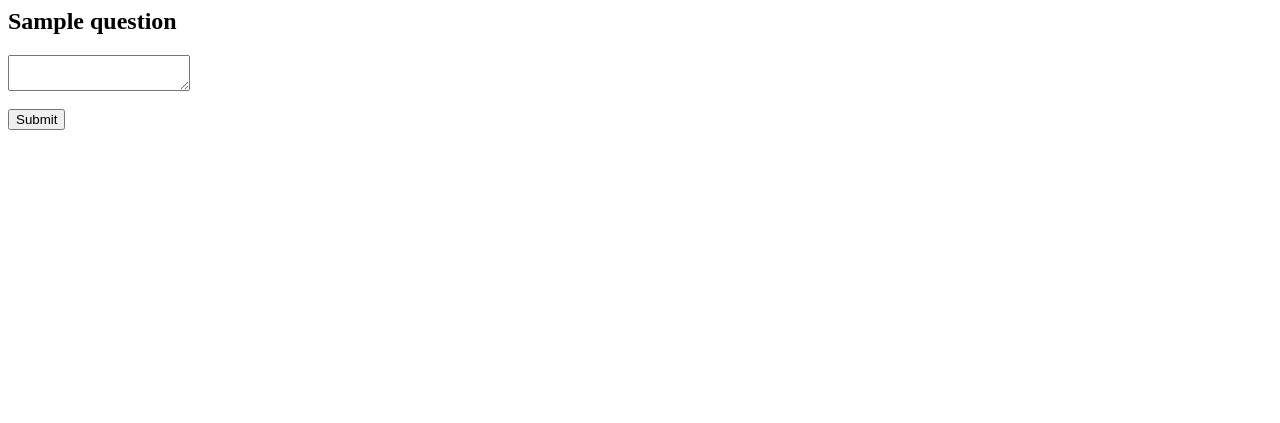
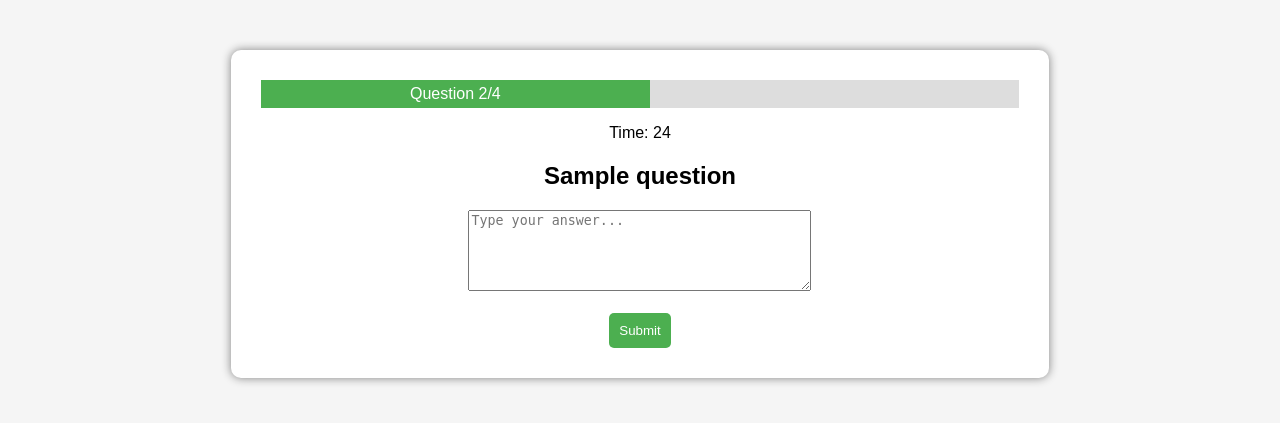
Before and after one commit to rajnandinithombre461-byte/ai-interview-coach, a Flask app: template templates/interview.html in a window 1280 px wide. Shown: the top 423 px of the page. Run offline with Flask 3, Linux system fonts and the light colour scheme; the template is opened without the code that fills it: most values are stand-ins (such as "Sample title", 1, 10 or a date in 2020).

Commit message:
UI and feature upgrade

```diff
--- a/app.py
+++ b/app.py
@@ -11,20 +11,41 @@ questions = [
 ]
 
 def generate_feedback(answer):
-    score = 5
-    feedback = "Good attempt!"
+    score = 0
+    feedback_points = []
 
     if len(answer) > 50:
         score += 2
-    if "skills" in answer.lower():
-        score += 1
+        feedback_points.append("Good detailed answer.")
+    else:
+        feedback_points.append("Answer is too short.")
+
+    if "skill" in answer.lower():
+        score += 2
+        feedback_points.append("Skills mentioned.")
+    else:
+        feedback_points.append("Add your skills.")
+
     if "project" in answer.lower():
-        score += 1
+        score += 2
+        feedback_points.append("Projects included.")
+    else:
+        feedback_points.append("Mention your projects.")
+
     if "experience" in answer.lower():
-        score += 1
+        score += 2
+        feedback_points.append("Experience mentioned.")
+    else:
+        feedback_points.append("Add your experience.")
 
-    return f"Score: {score}/10\n{feedback}"
+    if score >= 8:
+        main_feedback = "Excellent answer!"
+    elif score >= 5:
+        main_feedback = "Good answer!"
+    else:
+        main_feedback = "Needs improvement."
 
+    return f"Score: {score}/10\n{main_feedback}\n\n" + "\n".join(feedback_points)
 @app.route("/")
 def home():
     return render_template("login.html")
--- a/templates/interview.html
+++ b/templates/interview.html
@@ -1,10 +1,56 @@
-<h2>{{ question }}</h2>
+<!DOCTYPE html>
+<html>
+<head>
+    <title>Interview</title>
+</head>
 
-<form action="/interview" method="post">
-    <textarea name="answer"></textarea><br><br>
+<body style="font-family: Arial; background:#f5f5f5; text-align:center;">
 
-    <input type="hidden" name="q_index" value="{{ q_index }}">
-    <input type="hidden" name="total" value="{{ total }}">
+    <div style="width:60%; margin:50px auto; background:white; padding:30px; border-radius:10px; box-shadow:0 0 10px gray;">
 
-    <button type="submit">Submit</button>
-</form>
+    <!-- Progress Bar -->
+<div style="width:100%; background:#ddd; margin-bottom:15px;">
+
+    {% if q_index == 0 %}
+        <div style="width:25%; background:#4CAF50; color:white; padding:5px;">Question 1/4</div>
+    {% elif q_index == 1 %}
+        <div style="width:50%; background:#4CAF50; color:white; padding:5px;">Question 2/4</div>
+    {% elif q_index == 2 %}
+        <div style="width:75%; background:#4CAF50; color:white; padding:5px;">Question 3/4</div>
+    {% else %}
+        <div style="width:100%; background:#4CAF50; color:white; padding:5px;">Question 4/4</div>
+    {% endif %}
+
+</div>
+
+        <!-- Timer -->
+        <p id="timer">Time: 30</p>
+
+        <!-- Question -->
+        <h2>{{ question }}</h2>
+
+        <!-- Form -->
+        <form method="post">
+            <textarea name="answer" rows="5" cols="40" placeholder="Type your answer..." required></textarea><br><br>
+            <button type="submit" style="padding:10px; background:#4CAF50; color:white; border:none; border-radius:5px;">
+                Submit
+            </button>
+        </form>
+
+    </div>
+
+    <!-- Timer Script -->
+    <script>
+        let time = 30;
+        let timer = setInterval(function() {
+            time--;
+            document.getElementById("timer").innerText = "Time: " + time;
+            if (time <= 0) {
+                clearInterval(timer);
+                alert("Time up!");
+            }
+        }, 1000);
+    </script>
+
+</body>
+</html>
```
Also changed, not shown: templates/final.html (+27 -2 lines), templates/login.html (+25 -4 lines), templates/result.html (+26 -7 lines).
